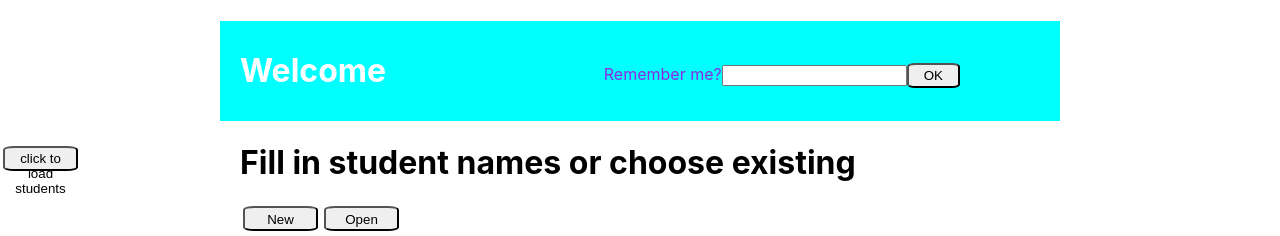
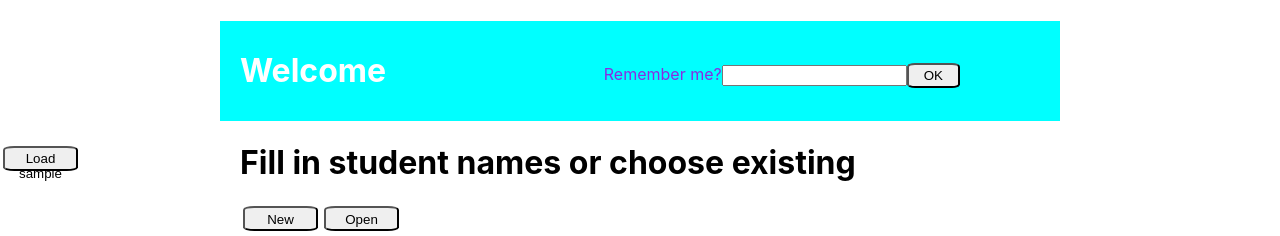
Before and after one commit to kn-nalbantov/student-book, a React (Create React App) app: page / in a window 1280 px wide. Shown: the top 236 px of the page. Built offline with nearby package versions, Linux system fonts and the light colour scheme.

Commit message:
added dynamic saving of student lists

```diff
--- a/src/App.js
+++ b/src/App.js
@@ -18,6 +18,7 @@ function App() {
   const [undoValue2, setUndoValue2] = useState('');
   const [undoPos, setUndoPos] = useState('');
   const [saveEntry, setSaveEntry] = useState([]);
+  const [studentLists, setStudentLists] = useState();
 
   function nameCallback(name) {
     setName(name);
@@ -123,7 +124,12 @@ function App() {
   }
 
   function saveDb() {
-    //
+    const list = document.querySelectorAll('.student-list');
+    const savedJSON = {};
+    Array.from(list).forEach((x, index) => {
+      savedJSON[index+1] = {name: x.children[0].value, surname: x.children[1].value};
+    });
+    setStudentLists(savedJSON);
   }
 
   function test() {
@@ -144,7 +150,7 @@ function App() {
         <h1>Welcome {name}</h1>
         <Form nameCallback={nameCallback} />
       </header>
-      <SideBar studentsCallback={studentsCallback} />
+      <SideBar studentsCallback={studentsCallback} studentLists={studentLists} />
       <main>
         <h1>Fill in student names or choose existing</h1>
         <ol>
--- a/src/components/List.js
+++ b/src/components/List.js
@@ -15,7 +15,7 @@ export default function List(props) {
     }
 
     return (
-        <li>
+        <li className="student-list">
             <input className="names" type="text" placeholder="name"
             id={props.id} key={props.id}
             value={value}
--- a/src/components/SideBar.js
+++ b/src/components/SideBar.js
@@ -12,9 +12,15 @@ export default function SideBar(props) {
         console.log(mapStudentsJSON);
         props.studentsCallback(mapStudentsJSON);
     }
+    function displayList(){
+        console.log(props.studentLists);
+    }
     return (
         <div className='side-bar'>
-      <button onClick={onClick}>click to load students</button>
+      <button onClick={onClick}>Load sample</button>
+      <ul>
+          {props.studentLists ? (<li>Saved list<button onClick={displayList}>Display List</button></li>) : ''}
+      </ul>
     </div>
   );
 }
```
